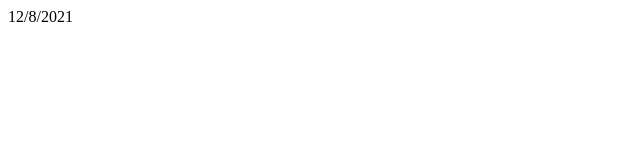
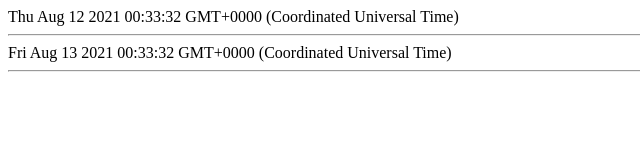
Before and after one commit to EltonFrota/Projeto_JS, a plain HTML site: page funcao_data.html in a window 1280 px wide. Shown: the whole page, without its empty margins (0-640 px from the left). Drawn offline with Linux system fonts and the light colour scheme.

Commit message:
implementação

```diff
--- a/funcao_data.html
+++ b/funcao_data.html
@@ -8,9 +8,20 @@
     <script>
         var data = new Date()
 
-        document.write(data.getDate() + '/' + (data.getMonth() + 1 )+'/' + data.getFullYear() )
+        //document.write(data.getDate() + '/' + (data.getMonth() + 1 )+'/' + data.getFullYear() )
         //OBS: data.getMonth() conta os meses de 0 a 11 e pra ficar com o marcando igual o mundo real basta add + 1
-        //10/08/2021
+        //11/08/2021
+
+        //Adicionar ou Remover dias da Data
+       /* document.write(data.toString() + '<hr />')
+        data.setDate(data.getDate() + 1) //
+        document.write(data.toString() + '<hr />')*/
+
+        document.write(data.toString() + '<hr />')
+        data.setDate(data.getDate() + 1) //Neste caso estamos atuando no dia do mês add um dia. Tb podemos tira bastando para isso trocar o operado pelo sina de menos "-"
+        document.write(data.toString() + '<hr />')
+
+
     </script>
 </head>
 <body>
```
